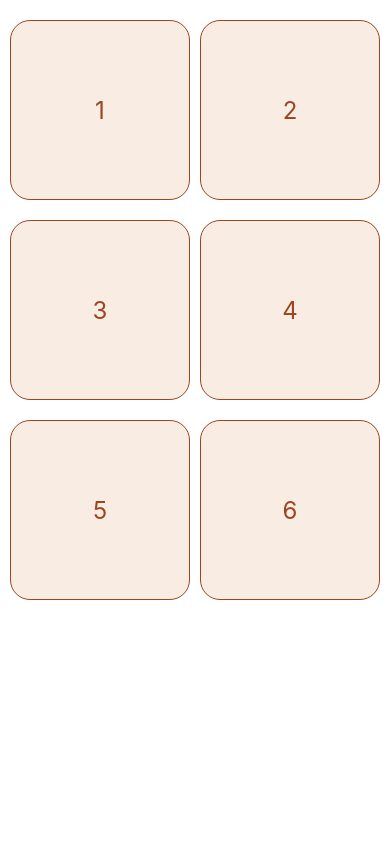
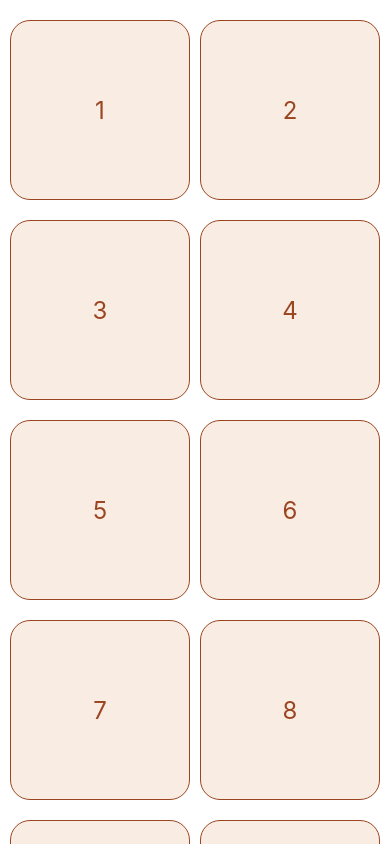
Before and after one commit to RaheelVrox/Project-practice, a React Native app: screen / in a window 390 px wide. Built offline with nearby package versions, Linux system fonts and the light colour scheme.

Commit message:
flatlist using arry

```diff
--- a/App.js
+++ b/App.js
@@ -1,7 +1,7 @@
 import { StyleSheet, Text, View, StatusBar, FlatList } from "react-native";
 import React from "react";
 
-const dayes = [1, 2, 3, 4, 5, 6];
+const dayes = [...Array(26)].map((val, index) => index + 1);
 
 export default function App() {
   console.log("hi");
```
